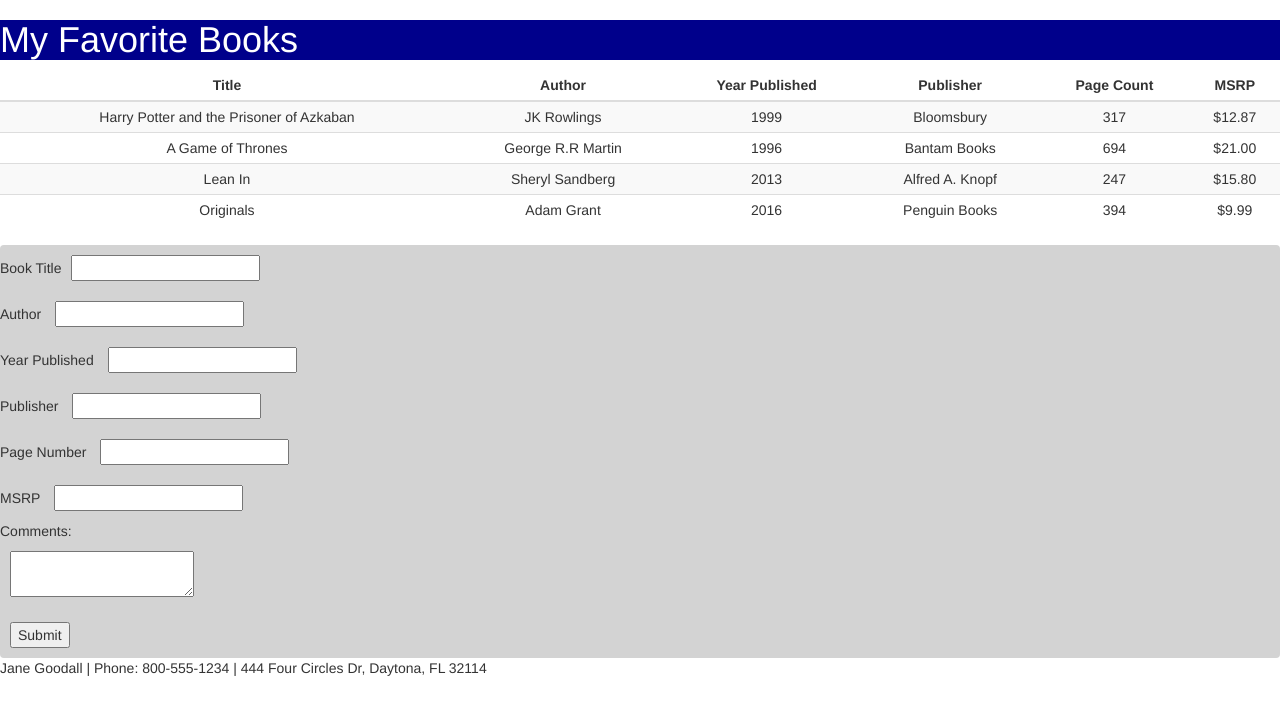
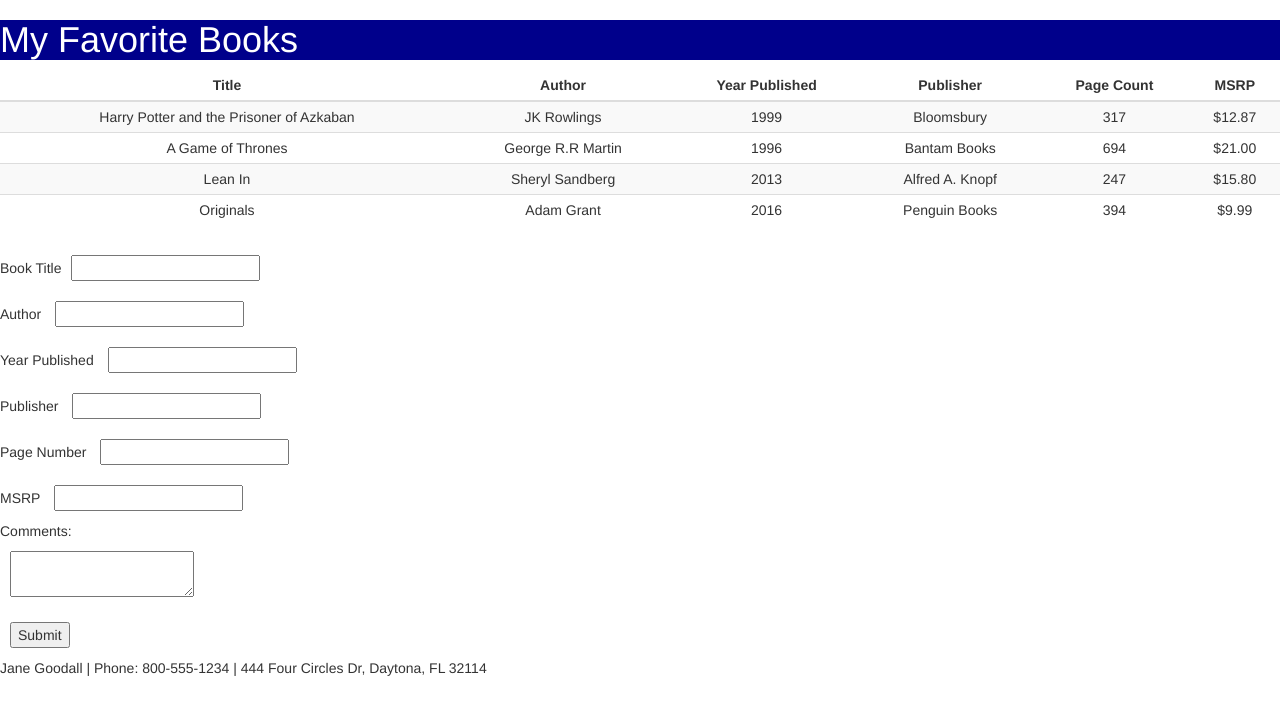
Before and after one commit to iu-msis/1-html-review-klgogel, a PHP site: page /books.html in a window 1280 px wide. Shown: the part 52-767 px from the top of the page. Run offline with PHP 8.4, Linux system fonts and the light colour scheme; some libraries are stand-ins or nearby versions.

Commit message:
Update style.css

```diff
--- a/public/css/style.css
+++ b/public/css/style.css
@@ -18,7 +18,7 @@ background-color: lightslategray;
 }
 
 form{
-    background-color: lightgrey;
+    background-color: white;
     border-radius: 4px;
     border-color: darkgrey;
   }
```
